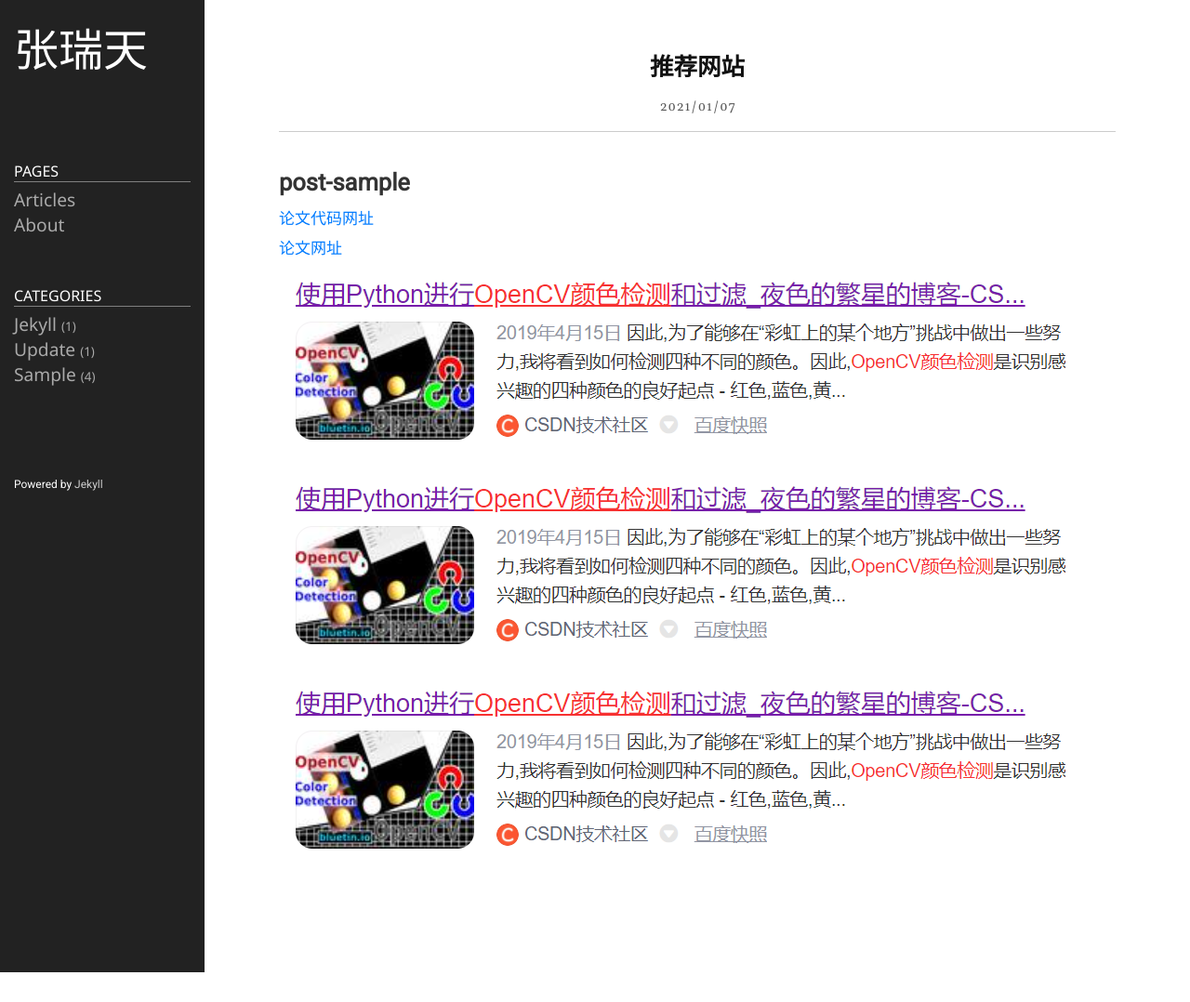
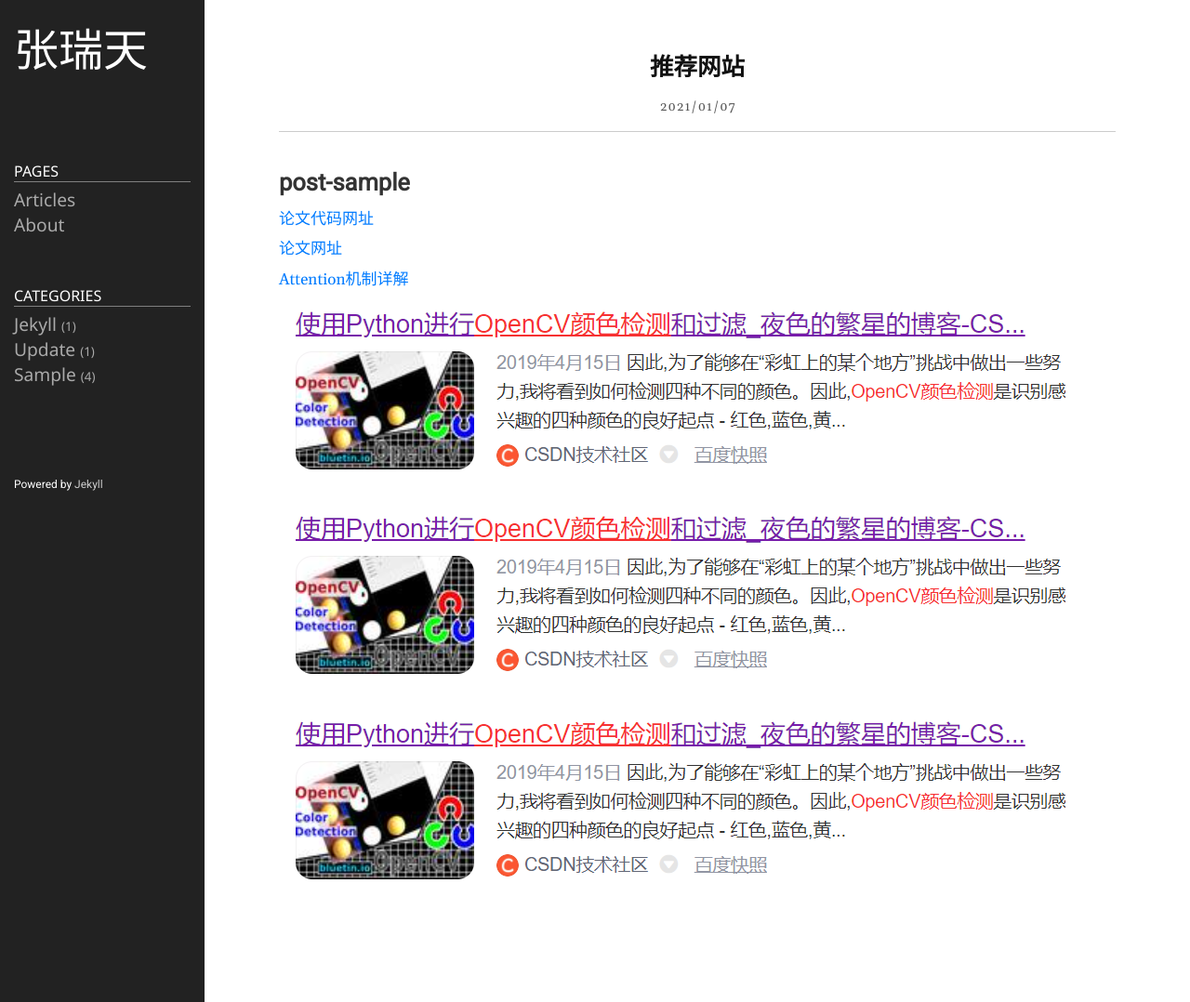
Before and after one commit to RoutineZ/routinez.github.io, a Jekyll site: the page built from _posts/2021-01-07-post3.markdown, in a window 1280 px wide. Shown: the whole page at 93% size. Built offline with Jekyll 4.4.1, drawn with Linux system fonts in a browser that asks for light colours; before the commit the page ends 1046 px from its top, so only the background shows below that.

Commit message:
修改文件: _posts/2021-01-07-post3.markdown

```diff
--- a/_posts/2021-01-07-post3.markdown
+++ b/_posts/2021-01-07-post3.markdown
@@ -16,6 +16,9 @@ category: sample
 [论文网址](https://arxiv.org/)
 
 
+[Attention机制详解](https://zhuanlan.zhihu.com/p/47063917)
+
+
 
 
 ![截屏]({{ https://github.com/RoutineZ/routinez.github.io }}/assets/1.jpg)
```
